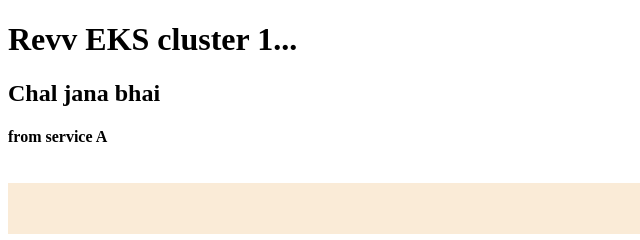
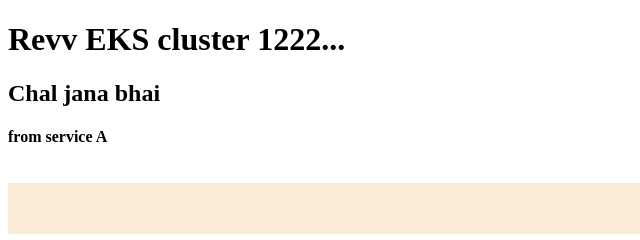
Before and after one commit to pradverma94/frontend-ecr-eks, a plain HTML site: page index.html in a window 1280 px wide. Shown: the top 240 px of the page, 0-640 px from the left. Drawn offline with Linux system fonts and the light colour scheme; no server answers.

```diff
--- a/index.html
+++ b/index.html
@@ -1,7 +1,7 @@
 <!DOCTYPE html>
 <html>
   <body>
-    <h1>Revv EKS cluster 1...</h1>
+    <h1>Revv EKS cluster 1222...</h1>
     <h2>Chal jana bhai</h2>
     <h4>from service A</h4>
     <div style="height: 100px; overflow: scroll">
```
